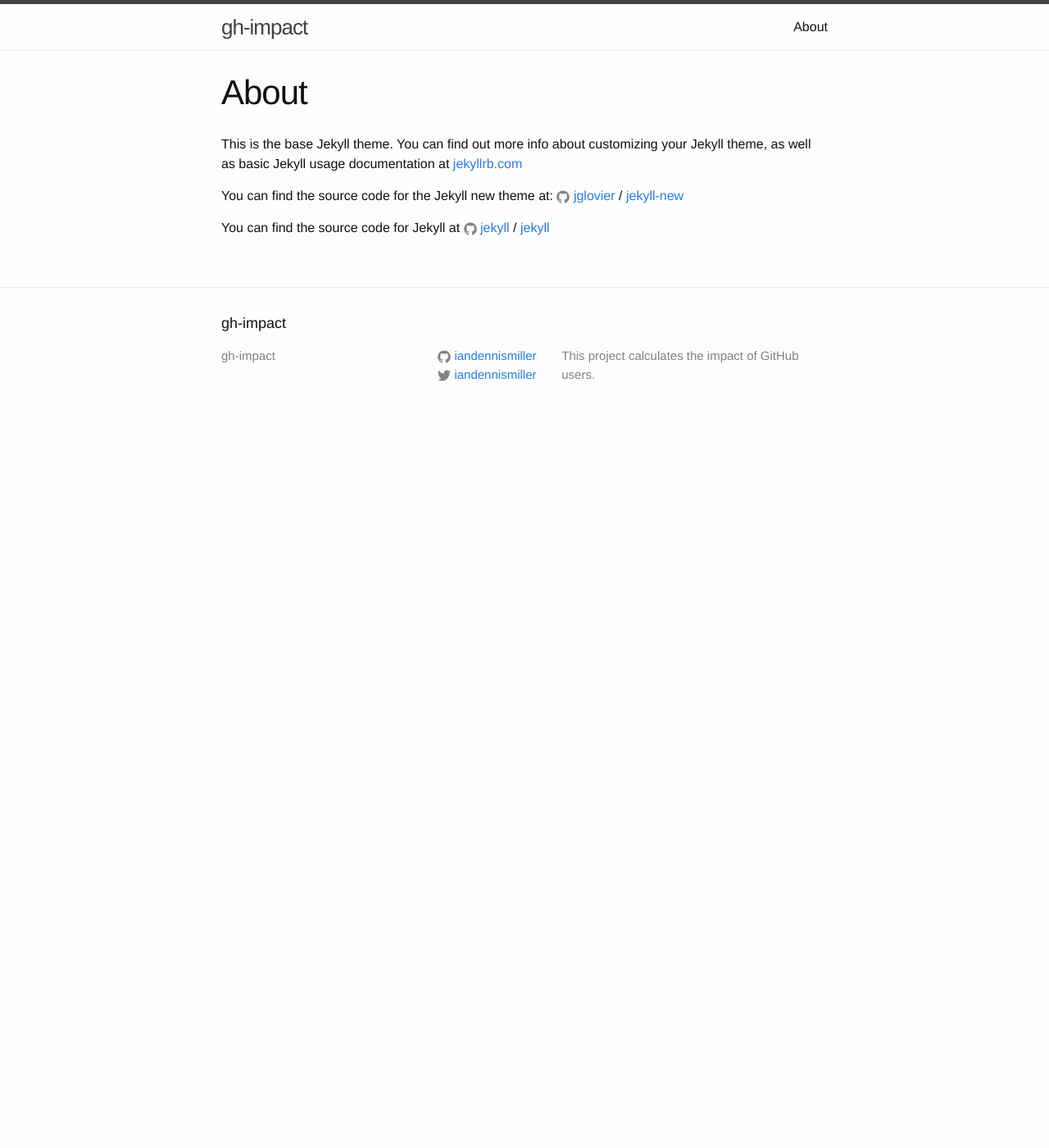
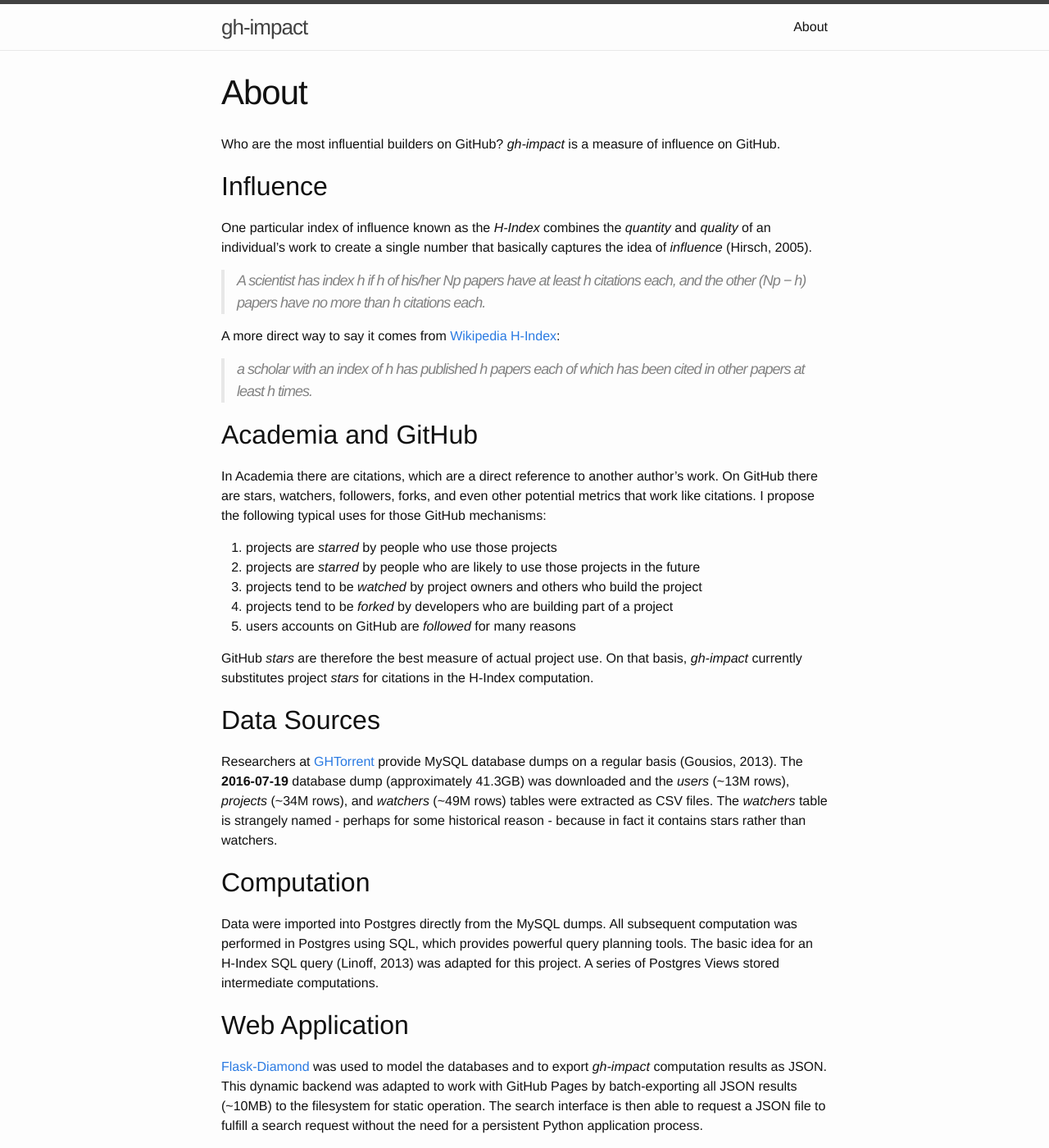
Before and after one commit to iandennismiller/gh-impact, a Jekyll site: the page built from about.md, in a window 1280 px wide and 1400 px high. Shown: the whole window at 82% size. Built offline with Jekyll 4.4.1, drawn with Linux system fonts in a browser that asks for light colours; nearby versions of some CDN libraries; some of the changed text lies outside the part shown.

Commit message:
wrote about

```diff
--- a/about.md
+++ b/about.md
@@ -4,12 +4,46 @@ title: About
 permalink: /about/
 ---
 
-This is the base Jekyll theme. You can find out more info about customizing your Jekyll theme, as well as basic Jekyll usage documentation at [jekyllrb.com](http://jekyllrb.com/)
+Who are the most influential builders on GitHub?  *gh-impact* is a measure of influence on GitHub.
 
-You can find the source code for the Jekyll new theme at:
-{% include icon-github.html username="jglovier" %} /
-[jekyll-new](https://github.com/jglovier/jekyll-new)
+## Influence
 
-You can find the source code for Jekyll at
-{% include icon-github.html username="jekyll" %} /
-[jekyll](https://github.com/jekyll/jekyll)
+One particular index of influence known as the *H-Index* combines the *quantity* and *quality* of an individual's work to create a single number that basically captures the idea of *influence* (Hirsch, 2005).
+
+> A scientist has index *h* if *h* of his/her *Np* papers have at least *h* citations each, and the other *(Np − h)* papers have no more than *h* citations each.
+
+A more direct way to say it comes from [Wikipedia H-Index](https://en.wikipedia.org/wiki/H-index):
+
+> a scholar with an index of *h* has published *h* papers each of which has been cited in other papers at least *h* times.
+
+## Academia and GitHub
+
+In Academia there are citations, which are a direct reference to another author's work. On GitHub there are stars, watchers, followers, forks, and even other potential metrics that work like citations.  I propose the following typical uses for those GitHub mechanisms:
+
+1. projects are *starred* by people who use those projects
+2. projects are *starred* by people who are likely to use those projects in the future
+3. projects tend to be *watched* by project owners and others who build the project
+4. projects tend to be *forked* by developers who are building part of a project
+5. users accounts on GitHub are *followed* for many reasons
+
+GitHub *stars* are therefore the best measure of actual project use. On that basis, *gh-impact* currently substitutes project *stars* for citations in the H-Index computation.
+
+## Data Sources
+
+Researchers at [GHTorrent](http://ghtorrent.org) provide MySQL database dumps on a regular basis (Gousios, 2013).  The **2016-07-19** database dump (approximately 41.3GB) was downloaded and the *users* (~13M rows), *projects* (~34M rows), and *watchers* (~49M rows) tables were extracted as CSV files.  The *watchers* table is strangely named - perhaps for some historical reason - because in fact it contains stars rather than watchers.
+
+## Computation
+
+Data were imported into Postgres directly from the MySQL dumps. All subsequent computation was performed in Postgres using SQL, which provides powerful query planning tools.  The basic idea for an H-Index SQL query (Linoff, 2013) was adapted for this project.  A series of Postgres Views stored intermediate computations.
+
+## Web Application
+
+[Flask-Diamond](http://flask-diamond.org) was used to model the databases and to export *gh-impact* computation results as JSON.  This dynamic backend was adapted to work with GitHub Pages by batch-exporting all JSON results (~10MB) to the filesystem for static operation.  The search interface is then able to request a JSON file to fulfill a search request without the need for a persistent Python application process.
+
+## References
+
+Gousios, G. (2013). The GHTorrent dataset and tool suite. In Proceedings of the 10th Working Conference on Mining Software Repositories (pp. 233–236). Piscataway, NJ, USA: IEEE Press. Retrieved from http://dl.acm.org/citation.cfm?id=2487085.2487132
+
+Hirsch, J. E. (2005). An index to quantify an individual’s scientific research output. Proceedings of the National Academy of Sciences of the United States of America, 102(46), 16569–16572.
+
+Linoff, Gordon. (2013). Answer to SQL for computing ... h-index.  Retrieved from http://stackoverflow.com/a/18787390/1146681.
--- a/index.html
+++ b/index.html
@@ -20,7 +20,7 @@ layout: default
         GitHub Profile: <span id="account_name"></span>
       </p>
       <p>
-        GH-Index: <span id="impact_score"></span>
+        GH-Impact: <span id="impact_score"></span>
       </p>
     </div>
 
```
